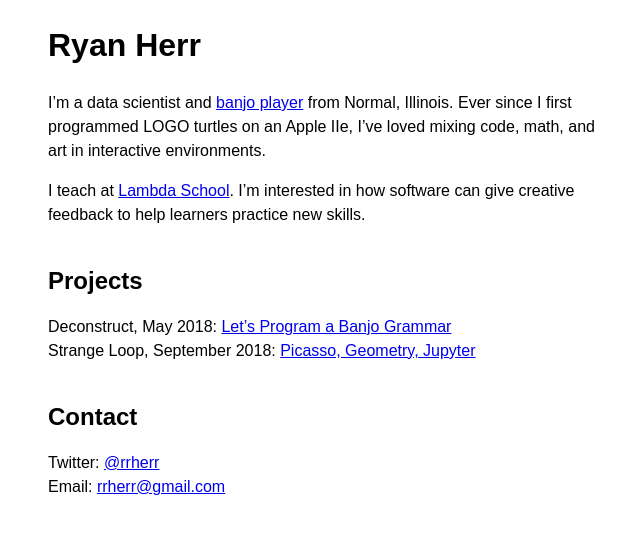
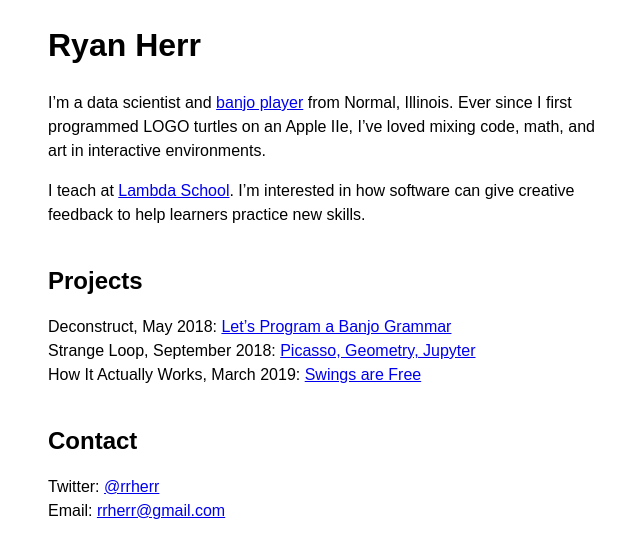
Before and after one commit to rrherr/rrherr.github.io, a Jekyll site: the page built from index.md, in a window 1280 px wide. Shown: the top 558 px of the page, without its empty margins (312-952 px from the left). Built offline with Jekyll 4.4.1, drawn with Linux system fonts in a browser that asks for light colours; our own code applies the rules of GitHub Pages for plain Markdown files.

Commit message:
Update index.md

```diff
--- a/index.md
+++ b/index.md
@@ -8,6 +8,7 @@ I teach at [Lambda School](https://lambdaschool.com/). I'm interested in how sof
 
 Deconstruct, May 2018: [Let's Program a Banjo Grammar](https://rrherr.github.io/banjo-grammar/)
 Strange Loop, September 2018: [Picasso, Geometry, Jupyter](https://rrherr.github.io/picasso/)
+How It Actually Works, March 2019: [Swings are Free](https://www.howitactuallyworks.com/archives/swings_are_free.html)
 
 ## Contact
 
```
